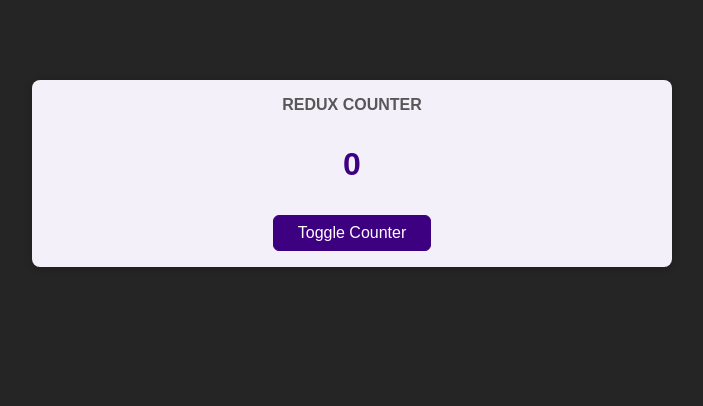
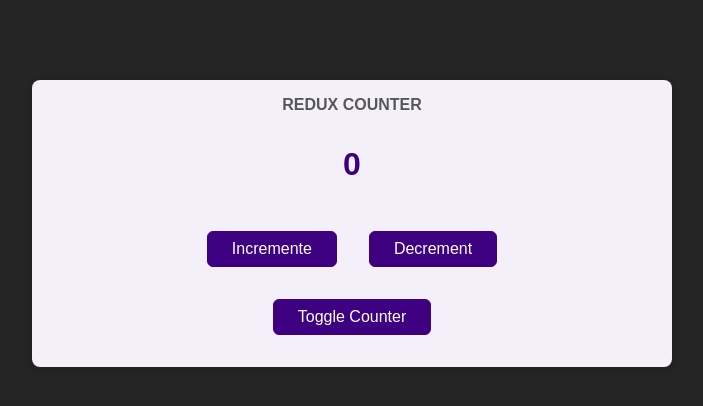
Before and after one commit to ddfilipov/first-react-redux, a JavaScript app: page / in a window 1280 px wide. Shown: the top 406 px of the page, without its empty margins (288-991 px from the left). Built offline with nearby package versions, Linux system fonts and the light colour scheme; the HTML template or start-up script is replaced by a standard one.

Commit message:
added two new buttons and a useDispatch redux hook

```diff
--- a/src/components/Counter.js
+++ b/src/components/Counter.js
@@ -1,5 +1,5 @@
 import classes from "./Counter.module.css";
-import { useSelector } from "react-redux";
+import { useSelector, useDispatch } from "react-redux";
 import store from "../store/index.js";
 
 const Counter = () => {
@@ -11,6 +11,10 @@ const Counter = () => {
         <main className={classes.counter}>
             <h1>Redux Counter</h1>
             <div className={classes.value}>{counter}</div>
+            <div>
+                <button>Incremente</button>
+                <button>Decrement</button>
+            </div>
             <button onClick={toggleCounterHandler}>Toggle Counter</button>
         </main>
     );
--- a/src/components/Counter.module.css
+++ b/src/components/Counter.module.css
@@ -21,3 +21,7 @@
     margin: 2rem 0;
     font-weight: bold;
 }
+
+.counter button {
+    margin: 1rem;
+}
```
Lines whose indentation alone changed are shown as unchanged.
